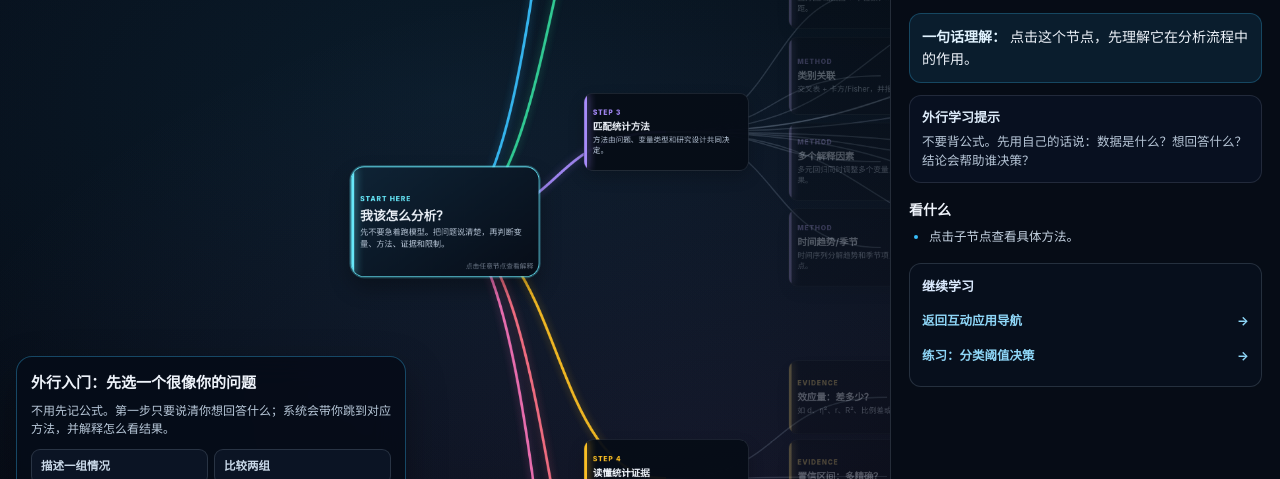
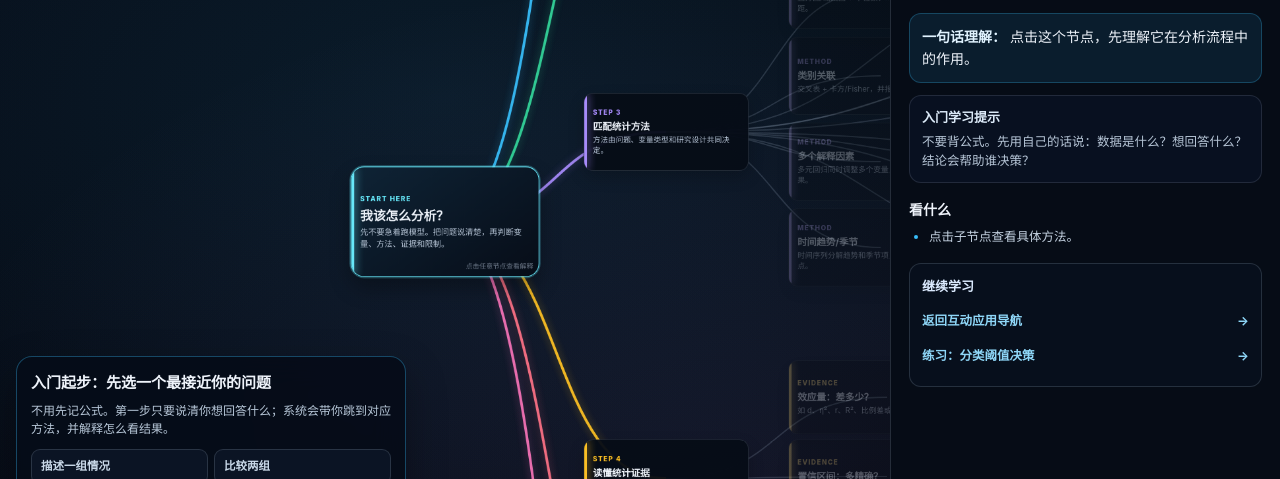
Before and after one commit to deerleo/deerleo.github.io, a Jekyll site: the page course/ai-data-analyse/method-mindmap.html, which Jekyll copies as it is, in a window 1280 px wide. Shown: the part 259-738 px from the top of the page. Built offline with Jekyll 4.4.1, drawn with Linux system fonts in a browser that asks for light colours.

Commit message:
style: refine course wording for accessibility

```diff
--- a/course/ai-data-analyse/method-mindmap.html
+++ b/course/ai-data-analyse/method-mindmap.html
@@ -211,7 +211,7 @@
       </div>
 
       <aside class="onboard" aria-labelledby="onboard-title">
-        <h2 id="onboard-title">外行入门：先选一个很像你的问题</h2>
+        <h2 id="onboard-title">入门起步：先选一个最接近你的问题</h2>
         <p>不用先记公式。第一步只要说清你想回答什么；系统会带你跳到对应方法，并解释怎么看结果。</p>
         <div class="scenarios" id="scenarios">
           <button class="scenario" data-target="m_distribution">描述一组情况</button>
@@ -279,7 +279,7 @@
 
   {id:'b_report', branch:'report', x:390, y:2730, w:250, h:118, kicker:'STEP 6', title:'生成可解释报告', text:'把统计结果翻译成读者能行动、能复核的结论。', color:'#f472b6'},
   {id:'r_structure', branch:'report', x:700, y:2610, w:280, h:112, kicker:'REPORT', title:'报告骨架', text:'问题→数据→方法→结果→限制→下一步。', color:'#f472b6'},
-  {id:'r_plain', branch:'report', x:700, y:2730, w:280, h:112, kicker:'REPORT', title:'人话结论', text:'一句话说方向和大小，再说明不确定性和适用范围。', color:'#f472b6'},
+  {id:'r_plain', branch:'report', x:700, y:2730, w:280, h:112, kicker:'REPORT', title:'通俗结论', text:'一句话说方向和大小，再说明不确定性和适用范围。', color:'#f472b6'},
   {id:'r_ai', branch:'report', x:700, y:2850, w:280, h:112, kicker:'AI', title:'AI辅助复核', text:'让AI检查逻辑漏洞、术语解释和报告是否过度承诺。', color:'#f472b6'},
   {id:'r_repro', branch:'report', x:700, y:2970, w:280, h:112, kicker:'REPORT', title:'可复现', text:'保留数据字典、代码、随机种子和输出版本。', color:'#f472b6'}
 ];
@@ -306,10 +306,10 @@
   v_explanatory:{plain:'解释变量的测量层级和数量决定能否做多因素调整。',when:['有多个影响因素','要控制混杂','因子实验设计'],how:['列出每个变量的类型和单位','检查变量之间是否高度重叠','明确哪些是前置变量，哪些可能是中介'],wrong:['把所有变量塞进模型','用P值挑选变量后说成验证性结论','忽略共线性'],ai:'请帮我判断这些解释变量应该作为分组、连续、有序还是非线性项进入模型。'},
   v_design:{plain:'研究设计决定解释强度；观察数据可以探索，随机实验才更接近因果。',when:['写方法部分','解释结论边界'],how:['说明随机化、盲法和对照组','识别配对、重复测量或聚类','避免用横截面数据做因果断言'],wrong:['把相关解释成治疗效果','忽略同一被试重复测量','把选择偏差说成真实差异'],ai:'请根据我的研究设计判断结论可以写到什么强度，并建议如何描述限制。'},
   v_missing:{plain:'缺失和样本量会影响代表性，也可能让结果看似稳定但不可复现。',when:['数据清洗前','报告样本量时'],how:['报告缺失数量和原因','比较缺失与未缺失人群','避免仅因结果不同删除极端值'],wrong:['直接删除所有缺失','用均值填补后不声明','样本太小时解释过大'],ai:'请帮我设计一段缺失数据和样本量的透明报告模板。'},
-  m_distribution:{plain:'先用图看分布，再选中心指标；偏态时中位数常比均值更诚实。',when:['描述年龄、成绩、金额、等待时间','检查数据质量'],how:['直方图看形状','中位数和IQR描述偏态','均值和标准差适合近似对称分布'],wrong:['收入/等待时间严重偏态仍只报均值','忽略多峰可能代表多个群体','把样本描述说成总体推断'],ai:'请把“中位数、均值、标准差、四分位距”翻译成一个外行能记住的选择规则。'},
+  m_distribution:{plain:'先用图看分布，再选中心指标；偏态时中位数常比均值更诚实。',when:['描述年龄、成绩、金额、等待时间','检查数据质量'],how:['直方图看形状','中位数和IQR描述偏态','均值和标准差适合近似对称分布'],wrong:['收入/等待时间严重偏态仍只报均值','忽略多峰可能代表多个群体','把样本描述说成总体推断'],ai:'请用通俗类比解释“中位数、均值、标准差、四分位距”，并给出一个初学者容易记住的选择规则。'},
   m_two:{plain:'两组比较应报告差异方向、效应量和置信区间，而不是只有p值。',when:['两个独立班级/组别','结果是连续分数'],how:['先看两组箱线图','检查近正态和方差；偏态用非参数','报告均值差、95% CI和Cohen\'s d或Hedges\' g'],wrong:['把不显著说成“无差异”','样本大时把微小差异说成重要','忽略不等方差和极端值'],ai:'请帮我写一段两组均值比较结果解释，必须包含均值差、效应量、置信区间和限制。'},
   m_more:{plain:'ANOVA先回答“至少两组不同”，事后比较才说明具体差异。',when:['三个及以上独立组','结果为数值'],how:['报告F、自由度、p和η²','用Tukey等方法做事后比较','检查方差齐性和样本量'],wrong:['多次两两t检验不校正','只看整体显著就编故事','忽略不平衡设计的稳健方法'],ai:'请帮我检查三组比较报告是否包含整体检验、事后校正、效应量和前提检查。'},
-  m_categories:{plain:'类别数据看比例和风险变化，不能把卡方显著解释成因果或强度大小。',when:['性别×选择、方案×结果','两个类别变量'],how:['交叉表列出行百分比','卡方/Fisher检验关联','报告比例差、风险比或优势比'],wrong:['小期望频数用普通卡方','把优势比直接说成风险比','不报告比例只报p'],ai:'请帮我把交叉表结果改写为外行能懂的百分比差和风险解释，并检查优势比误用。'},
+  m_categories:{plain:'类别数据看比例和风险变化，不能把卡方显著解释成因果或强度大小。',when:['性别×选择、方案×结果','两个类别变量'],how:['交叉表列出行百分比','卡方/Fisher检验关联','报告比例差、风险比或优势比'],wrong:['小期望频数用普通卡方','把优势比直接说成风险比','不报告比例只报p'],ai:'请帮我把交叉表结果改写为非统计背景读者也能理解的百分比差和风险解释，并检查优势比是否被误用。'},
   m_numeric:{plain:'相关描述共同变化，回归给出一个单位变化对应的平均变化。',when:['两个连续变量','想探索方向和线性趋势'],how:['先画散点图和置信带','根据偏态/单调性选Pearson或Spearman','报告r或斜率、CI和R²'],wrong:['异常值驱动相关','把曲线关系硬拟合直线','用相关推断因果'],ai:'请帮我把两个数值变量的相关与简单回归结果写成非统计读者能理解的句子。'},
   m_paired:{plain:'同一人/同一对象前后测量要利用配对结构，不能当作独立两组。',when:['前后测、左右手、匹配对'],how:['先看差值分布','近正态用配对t；偏态用Wilcoxon','报告平均差、CI和标准化效应'],wrong:['用独立样本t检验配对数据','忽略回归向均值','不谈练习效应或时间效应'],ai:'请帮我检查配对前后测分析流程，并生成结果解释和限制说明。'},
   m_multiple:{plain:'多因素分析能比较“在其他变量相近时”的关联，但不是自动因果。',when:['有多个混杂因素','想看某变量独立贡献'],how:['检查缺失、共线性和非线性','报告调整后的系数和CI','用标准化系数或预测图比较大小'],wrong:['调整变量选择不透明','把控制变量解释为因果','样本小但变量多'],ai:'请帮我审阅多元回归的方法和限制段落，重点是混杂、共线性和过度调整。'},
@@ -327,7 +327,7 @@
   c_outliers:{plain:'极端值可能是错误、 rare事件或重要信号；处理规则必须透明。',when:['数据清洗和敏感性分析'],how:['先追查录入/测量错误','用稳健统计比较结论','报告纳入/剔除后的结果'],wrong:['只因为影响p值就删除','把合理高值当异常','不报告清洗规则'],ai:'请帮我写一段透明、可复现的异常值处理和敏感性分析说明。'},
   c_causality:{plain:'因果解释需要设计支持：随机化、时间先后、混杂控制和机制。',when:['写结论和政策建议'],how:['区分预测、关联和因果','列出主要混杂和反向解释','谨慎使用“可能导致/提示”'],wrong:['横截面数据说“导致”','控制几个变量就宣称因果','忽略选择偏差和幸存者偏差'],ai:'请帮我给这段结论做因果强度审查，改写为与证据匹配的措辞。'},
   r_structure:{plain:'报告从读者问题开始，而不是从模型输出开始。',when:['写正式报告或课堂作业'],how:['问题与背景','数据与方法','结果证据','限制与下一步'],wrong:['堆满模型表但无结论','方法与问题脱节','没有说明数据边界'],ai:'请帮我按“问题-数据-方法-结果-限制-下一步”整理我的分析报告。'},
-  r_plain:{plain:'好的结论一句话讲清方向、大小、精度和边界。',when:['向领导/学生/客户汇报'],how:['先用一句人话结论','再给统计证据','最后说明不确定性和行动建议'],wrong:['只说“显著”','用术语吓退读者','把可能说成确定'],ai:'请帮我把这段统计结果改写成外行能懂、但不过度承诺的结论。'},
+  r_plain:{plain:'好的结论一句话讲清方向、大小、精度和边界。',when:['向领导/学生/客户汇报'],how:['先用一句通俗结论','再给统计证据','最后说明不确定性和行动建议'],wrong:['只说“显著”','用术语吓退读者','把可能说成确定'],ai:'请帮我把这段统计结果改写成非统计背景读者也能理解、且不过度承诺的结论。'},
   r_ai:{plain:'AI适合做逻辑复核、翻译和边界检查；数据责任仍在分析者。',when:['报告初稿完成后','担心术语或解释'],how:['让AI找过度解释','让AI解释术语','用原始数据核对每个数字'],wrong:['让AI凭空编结果','把AI输出当最终事实','不保留提示和版本'],ai:'请审阅我的分析报告，找出过度解释、缺失限制、术语误用和逻辑漏洞。'},
   r_repro:{plain:'可复现让别人能检查你的路径，也让未来你能理解今天的选择。',when:['项目交付、课件、论文'],how:['保存数据字典和清洗规则','固定随机种子和包版本','保留代码、输出和报告版本'],wrong:['只交最终截图','分析步骤靠记忆','数据版本和报告不匹配'],ai:'请帮我生成一份可复现分析清单，包含数据、代码、环境、随机种子和输出。'}
 };
@@ -508,7 +508,7 @@
     <div class="tabs" role="tablist">${tabs.map(t => `<button role="tab" aria-selected="${t.id === activeTab}" class="${t.id === activeTab ? 'active' : ''}" data-tab="${t.id}">${t.label}</button>`).join('')}</div>
     <section class="panel ${activeTab === 'understand' ? 'active' : ''}">
       <div class="intro"><strong>一句话理解：</strong> ${h.plain || '点击这个节点，先理解它在分析流程中的作用。'}</div>
-      <div class="info-card"><h4>外行学习提示</h4><p>不要背公式。先用自己的话说：数据是什么？想回答什么？结论会帮助谁决策？</p></div>
+      <div class="info-card"><h4>入门学习提示</h4><p>不要背公式。先用自己的话说：数据是什么？想回答什么？结论会帮助谁决策？</p></div>
       <h4 style="margin:16px 0 7px;">看什么</h4>
       <ul class="simple-list">${(h.how || []).map(x => `<li>${x}</li>`).join('') || '<li>点击子节点查看具体方法。</li>'}</ul>
       <div class="next"><h4>继续学习</h4><a href="./index.html">返回互动应用导航<span>→</span></a><a href="./apps/screening-threshold.html" target="_blank" rel="noopener">练习：分类阈值决策<span>→</span></a></div>
@@ -548,7 +548,7 @@
       event.preventDefault();
       const v = id => document.getElementById(id).value.trim() || '待补充';
       document.getElementById('reportOut').textContent =
-`结论（外行版）
+`结论（通俗版）
 我们关心的问题是：${v('rq')}。本次分析基于“${v('rs')}”，样本量为${v('rn')}，方法采用${v('rm')}。结果显示：${v('rr')}。统计证据包括：${v('rc')}；${v('rp')}。因此，当前证据提示存在可见变化或关联，但不宜直接说成必然因果。
 
 边界与谨慎
@@ -561,7 +561,7 @@
     });
     document.getElementById('copyReport').addEventListener('click', () => navigator.clipboard.writeText(document.getElementById('reportOut').textContent));
     document.getElementById('copyPrompt').addEventListener('click', () => navigator.clipboard.writeText(
-`你是统计与数据解释审稿人。请检查以下报告初稿：是否过度解释因果、误读p值、漏报效应量/置信区间、忽略前提和不确定性。请给出修改后的外行版结论和三条审稿意见。\n\n${document.getElementById('reportOut').textContent}`
+`你是统计与数据解释审稿人。请检查以下报告初稿：是否过度解释因果、误读p值、漏报效应量/置信区间、忽略前提和不确定性。请给出修改后的通俗版结论和三条审稿意见。\n\n${document.getElementById('reportOut').textContent}`
     ));
   }
 }
```
